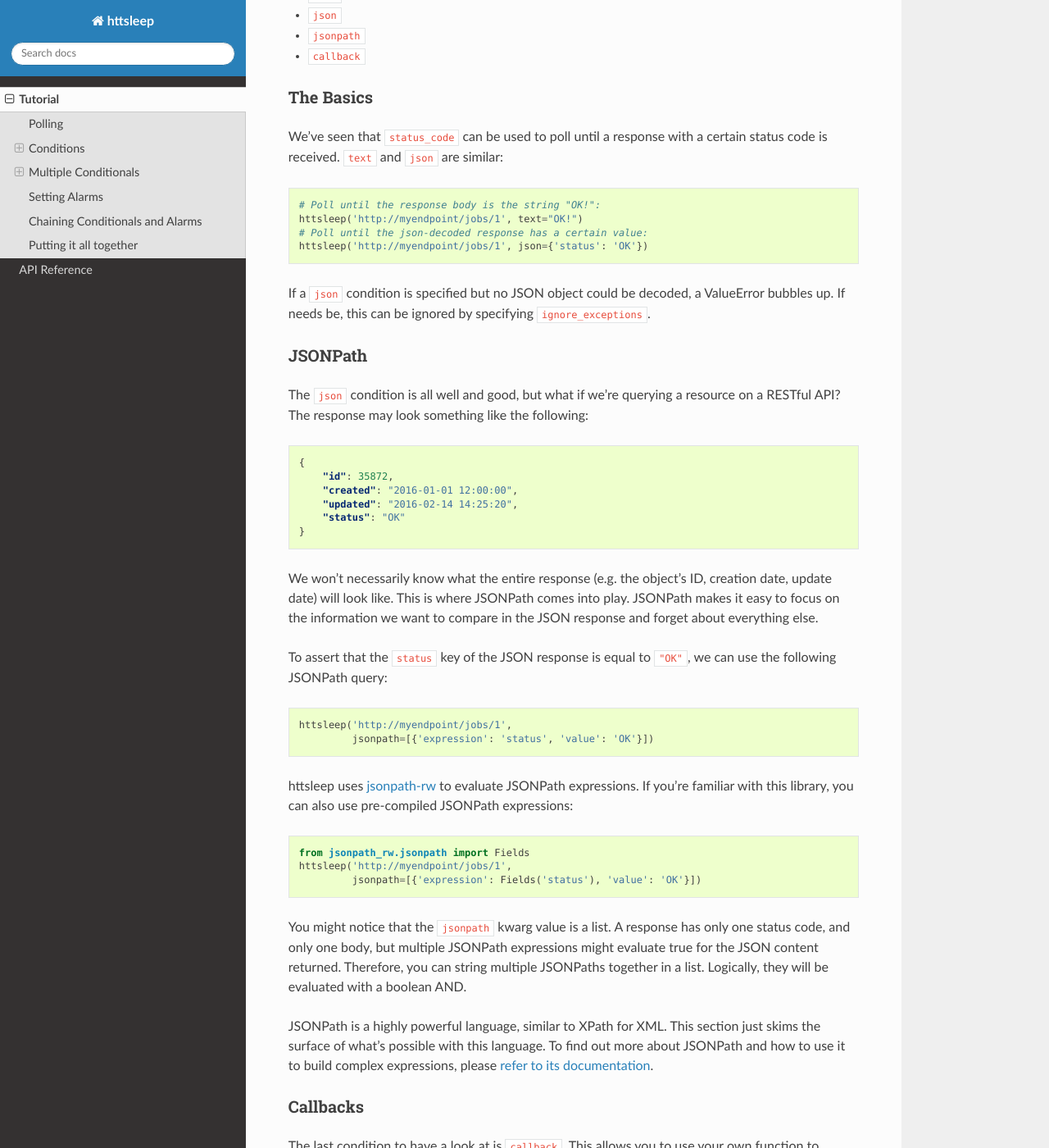
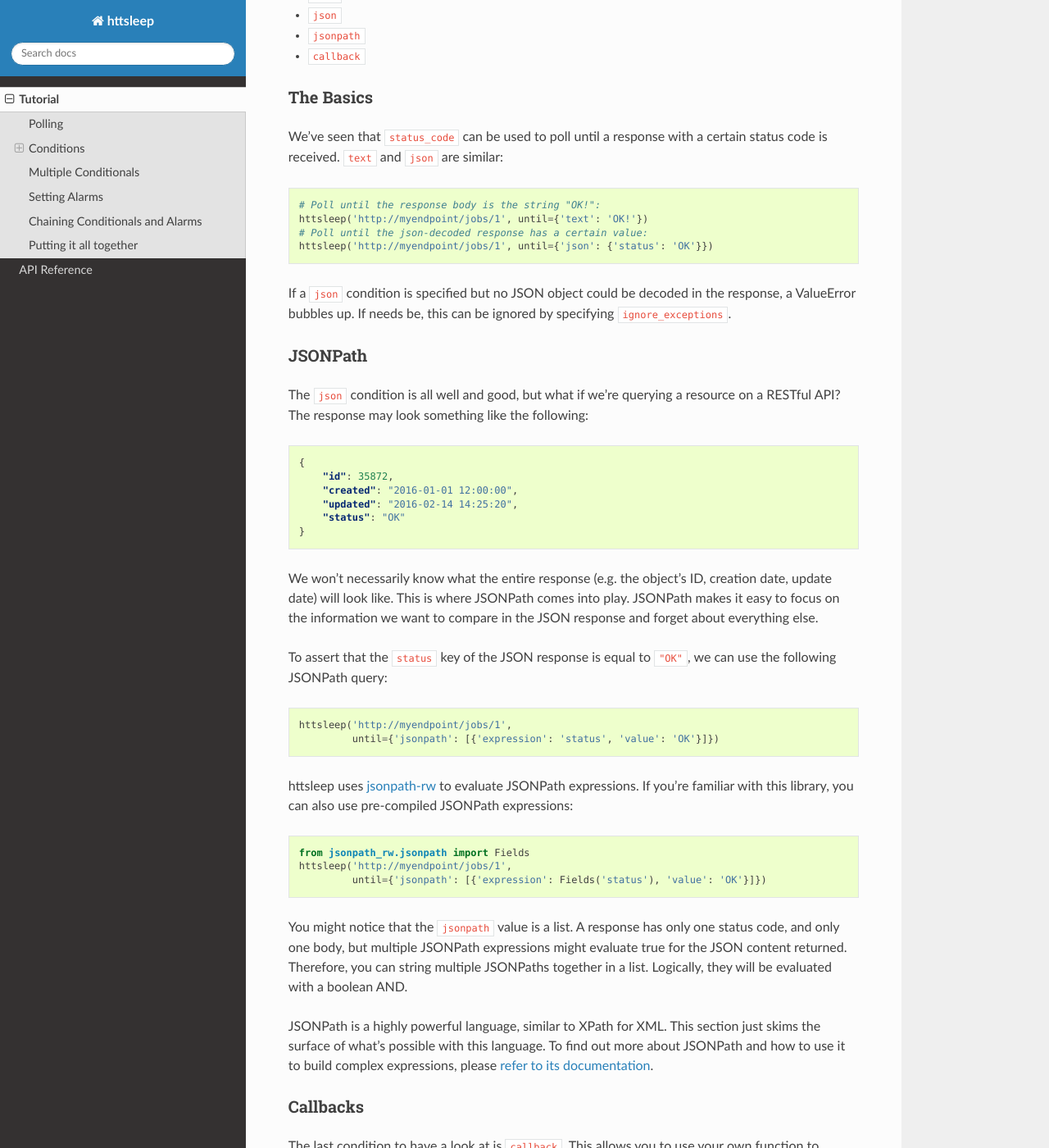
Before and after one commit to kopf/httsleep, a Sphinx documentation site: the page built from docs/tutorial.rst, in a window 1280 px wide and 1400 px high, scrolled down 1310 px. Shown: the whole window at 82% size. Built offline with Sphinx 7.4.7 and the Read the Docs theme 2.0.0, drawn with Linux system fonts in a browser that asks for light colours; some of the changed text lies outside the part shown.

Commit message:
Remove support for conditional kwargs

```diff
--- a/docs/index.rst
+++ b/docs/index.rst
@@ -36,7 +36,8 @@ Maybe you want to just poll until you get a HTTP status code 200?
 
 .. code-block:: python
 
-   resp = httsleep('http://server/endpoint', status_code=200)
+   resp = httsleep('http://server/endpoint',
+                   until={'status_code': 200})
 
 This example would be easily replaced with a few lines of Python code.
 However, most real-world cases aren't as simple as this, and your
--- a/docs/tutorial.rst
+++ b/docs/tutorial.rst
@@ -10,7 +10,7 @@ success condition. It returns a :class:`requests.Response` object.
 .. code-block:: python
 
    from httsleep import httsleep
-   response = httsleep('http://myendpoint/jobs/1', status_code=200)
+   response = httsleep('http://myendpoint/jobs/1', until={'status_code': 200})
 
 In this example, httsleep will fire a HTTP GET request at ``http://myendpoint/jobs/1``
 every 2 seconds, retrying a maximum of 50 times, until it gets a response with a
@@ -21,7 +21,7 @@ We can change these defaults to poll once a minute, but a maximum of 10 times:
 .. code-block:: python
 
    try:
-       response = httsleep('http://myendpoint/jobs/1', status_code=200,
+       response = httsleep('http://myendpoint/jobs/1', until={'status_code': 200},
                            max_retries=10, polling_interval=60)
    except StopIteration:
        print "Max retries has been exhausted!"
@@ -38,7 +38,7 @@ pass a :class:`requests.Request` object in place of the URL in more specific cas
    from requests import Request
    req = Request('http://myendpoint/jobs/1', method='POST',
                  data={'payload': 'here'})
-   response = httsleep(req, status_code=200)
+   response = httsleep(req, until={'status_code': 200})
 
 If we're polling a server with a dodgy network connection, we might not want to
 break on a :class:`requests.exceptions.ConnectionError`, but instead keep polling:
@@ -46,7 +46,7 @@ break on a :class:`requests.exceptions.ConnectionError`, but instead keep pollin
 .. code-block:: python
 
    from requests.exceptions import ConnectionError
-   response = httsleep('http://myendpoint/jobs/1', status_code=200,
+   response = httsleep('http://myendpoint/jobs/1', until={'status_code': 200},
                        ignore_exceptions=[ConnectionError])
 
 
@@ -73,12 +73,12 @@ status code is received. ``text`` and ``json`` are similar:
 .. code-block:: python
 
    # Poll until the response body is the string "OK!":
-   httsleep('http://myendpoint/jobs/1', text="OK!")
+   httsleep('http://myendpoint/jobs/1', until={'text': 'OK!'})
    # Poll until the json-decoded response has a certain value:
-   httsleep('http://myendpoint/jobs/1', json={'status': 'OK'})
+   httsleep('http://myendpoint/jobs/1', until={'json': {'status': 'OK'}})
 
-If a ``json`` condition is specified but no JSON object could be decoded, a ValueError
-bubbles up. If needs be, this can be ignored by specifying ``ignore_exceptions``.
+If a ``json`` condition is specified but no JSON object could be decoded in the response,
+a ValueError bubbles up. If needs be, this can be ignored by specifying ``ignore_exceptions``.
 
 JSONPath
 ~~~~~~~~
@@ -110,7 +110,7 @@ we can use the following JSONPath query:
 .. code-block:: python
 
    httsleep('http://myendpoint/jobs/1',
-            jsonpath=[{'expression': 'status', 'value': 'OK'}])
+            until={'jsonpath': [{'expression': 'status', 'value': 'OK'}]})
 
 httsleep uses `jsonpath-rw`_ to evaluate JSONPath expressions.
 If you're familiar with this library, you can also use pre-compiled JSONPath expressions:
@@ -119,9 +119,9 @@ If you're familiar with this library, you can also use pre-compiled JSONPath exp
 
    from jsonpath_rw.jsonpath import Fields
    httsleep('http://myendpoint/jobs/1',
-            jsonpath=[{'expression': Fields('status'), 'value': 'OK'}])
+            until={'jsonpath': [{'expression': Fields('status'), 'value': 'OK'}]})
 
-You might notice that the ``jsonpath`` kwarg value is a list. A response has
+You might notice that the ``jsonpath`` value is a list. A response has
 only one status code, and only one body, but multiple JSONPath expressions might
 evaluate true for the JSON content returned. Therefore, you can string multiple JSONPaths
 together in a list. Logically, they will be evaluated with a boolean AND.
@@ -155,7 +155,7 @@ is in the past.
        if last_scheduled_change < datetime.datetime.utcnow():
            return True
 
-   httsleep('http://myendpoint/jobs/1', callback=ensure_scheduled_change_in_past)
+   httsleep('http://myendpoint/jobs/1', until={'callback': ensure_scheduled_change_in_past})
 
 
 Multiple Conditionals
@@ -170,26 +170,8 @@ an empty dict in the JSON body are received:
 .. _multiple-condition-codeblock:
 .. code-block:: python
 
-   httsleep('http://myendpoint/jobs/1', status_code=200, json={})
-
-The ``until`` kwarg
-~~~~~~~~~~~~~~~~~~~
-
-Until now, we've been specifying conditions by using direct kwargs.
-This can be a convenient shorthand for simple cases, but it's a little restrictive.
-It is also deprecated and will be removed in a future release.
-
-There is another way: using the ``until`` kwarg.
-To demonstrate, :ref:`the previous example <multiple-condition-codeblock>` could be rewritten as:
-
-.. code-block:: python
-
    httsleep('http://myendpoint/jobs/1',
             until={'status_code': 200, 'json': {}})
-
-One benefit of this is added readability -- the client *sleeps until* a certain
-response is received. Another is the ability to chain conditions to form not
-just boolean ANDs, but also boolean ORs. More on that later in :ref:`Chaining Conditionals <chaining-conditions>`.
 
 Setting Alarms
 --------------
@@ -199,7 +181,7 @@ Let's return to a previous example:
 .. code-block:: python
 
    # Poll until the json-decoded response has a certain value:
-   httsleep('http://myendpoint/jobs/1', json={'status': 'OK'})
+   httsleep('http://myendpoint/jobs/1', until={'json': {'status': 'OK'}})
 
 What if the job running on the remote server errors out and gets a status of ``ERROR``?
 httsleep would keep polling the endpoint, waiting for a status of ``OK``,
@@ -220,7 +202,8 @@ if the job status is set to ``ERROR``:
 
    from httsleep.exceptions import Alarm
    try:
-       httsleep('http://myendpoint/jobs/1', json={'status': 'OK'},
+       httsleep('http://myendpoint/jobs/1',
+                until={'json': {'status': 'OK'}},
                 alarms={'json': {'status': 'ERROR'}})
    except Alarm as e:
        print "Got a response with status ERROR!"
```
Also changed, not shown: 1 other file.
